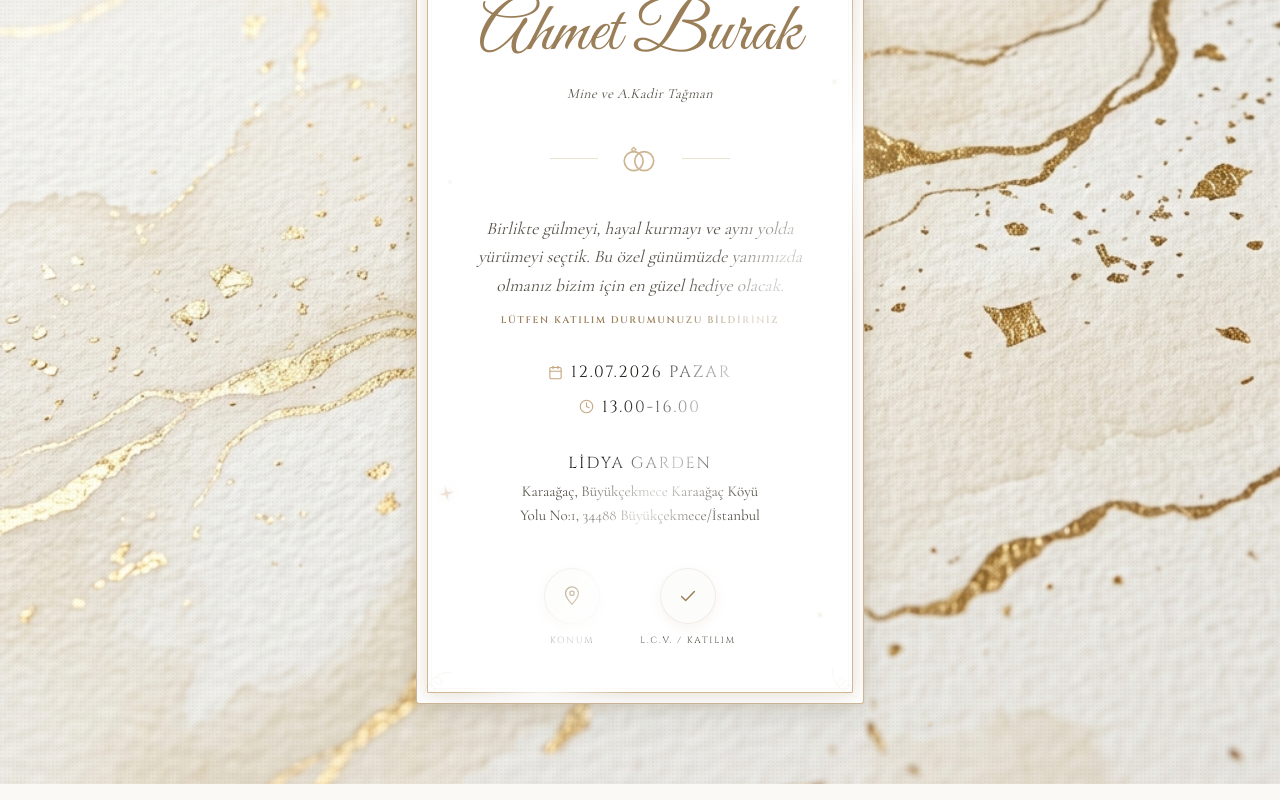
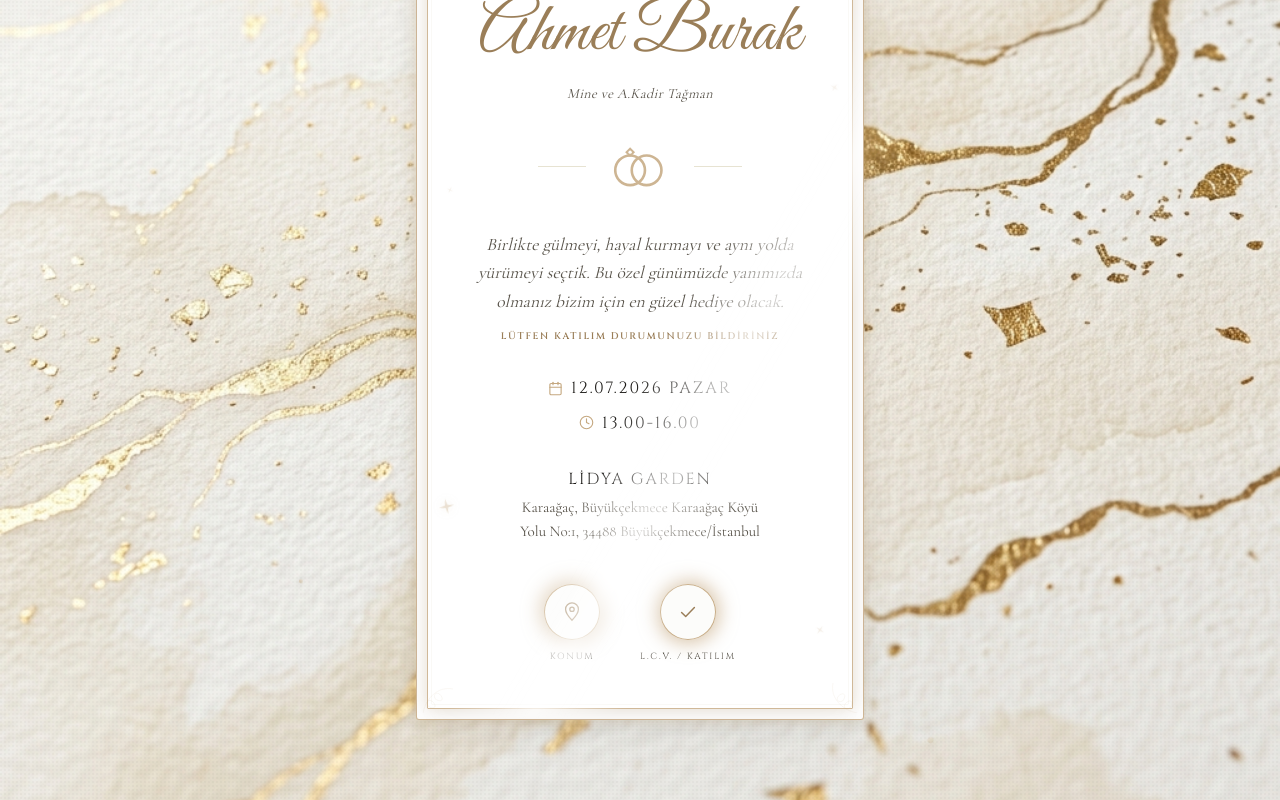
Before and after one commit to alperentagmann/ahmet-nesrin-nisan, a Next.js app: page /invite in a window 1280 px wide. Shown: the part 391-1191 px from the top of the page. Built offline with nearby package versions, Linux system fonts and the light colour scheme.

Commit message:
design: Yuzukler daha da buyutuldu, butonlara dikkat cekmesi icin yanip sonen altın isik halkasi (btn-glow-pulse) eklendi

```diff
--- a/app/globals.css
+++ b/app/globals.css
@@ -205,3 +205,19 @@ main {
   filter: blur(4px);
   animation: lightSweep 4s infinite cubic-bezier(0.25, 0.46, 0.45, 0.94);
 }
+
+/* Yanar Söner Buton Glow Pulse */
+.btn-glow-pulse {
+  animation: buttonGlowPulse 2.2s infinite ease-in-out;
+}
+
+@keyframes buttonGlowPulse {
+  0%, 100% {
+    box-shadow: 0 4px 12px rgba(197, 168, 128, 0.15);
+    border-color: rgba(197, 168, 128, 0.35);
+  }
+  50% {
+    box-shadow: 0 0 18px 4px rgba(197, 168, 128, 0.65);
+    border-color: rgba(197, 168, 128, 0.95);
+  }
+}
--- a/app/invite/page.tsx
+++ b/app/invite/page.tsx
@@ -43,7 +43,7 @@ function CircleAction({
 }) {
   const content = (
     <div className="flex flex-col items-center gap-2.5 group cursor-pointer">
-      <span className="w-14 h-14 rounded-full border border-olive-soft/40 bg-cream-deep/30 text-olive-deep flex items-center justify-center shadow-[0_4px_12px_rgba(197,168,128,0.12)] transition-all duration-300 ease-out group-hover:scale-105 group-hover:bg-olive group-hover:text-cream group-active:scale-95">
+      <span className="w-14 h-14 rounded-full border border-olive-soft/40 bg-cream-deep/30 text-olive-deep flex items-center justify-center shadow-[0_4px_12px_rgba(197,168,128,0.12)] transition-all duration-300 ease-out group-hover:scale-105 group-hover:bg-olive group-hover:text-cream group-active:scale-95 btn-glow-pulse">
         {icon}
       </span>
       <span className="font-display text-[9px] tracking-[0.2em] uppercase text-ink-soft transition-colors duration-300 group-hover:text-olive-deep">
@@ -178,7 +178,7 @@ export default function InvitePage() {
         {/* Intertwined Engagement Rings Divider */}
         <div className="flex items-center gap-4.5 z-10 opacity-85 my-2">
           <div className="w-12 h-px bg-line" />
-          <svg width="48" height="32" viewBox="0 0 48 32" fill="none" className="text-olive scale-105">
+          <svg width="72" height="48" viewBox="0 0 48 32" fill="none" className="text-olive scale-110">
             {/* Left Ring (engagement/diamond ring) */}
             <circle cx="18" cy="18" r="9" stroke="currentColor" strokeWidth="1.6" />
             <path d="M18 4 L21 7 L18 10 L15 7 Z" fill="currentColor" />
--- a/app/invite/rsvp/page.tsx
+++ b/app/invite/rsvp/page.tsx
@@ -190,7 +190,7 @@ export default function RsvpPage() {
           <button
             type="submit"
             disabled={status === "submitting"}
-            className="w-full font-display text-[12px] tracking-[0.18em] uppercase bg-olive text-cream rounded-full px-6 py-4 hover:bg-olive-deep transition-colors duration-300 disabled:opacity-60 cursor-pointer shadow-[0_4px_14px_rgba(197,168,128,0.2)]"
+            className="w-full font-display text-[12px] tracking-[0.18em] uppercase bg-olive text-cream rounded-full px-6 py-4 hover:bg-olive-deep transition-colors duration-300 disabled:opacity-60 cursor-pointer shadow-[0_4px_14px_rgba(197,168,128,0.2)] btn-glow-pulse"
           >
             {status === "submitting" ? "Gönderiliyor…" : "Onayla"}
           </button>
```
